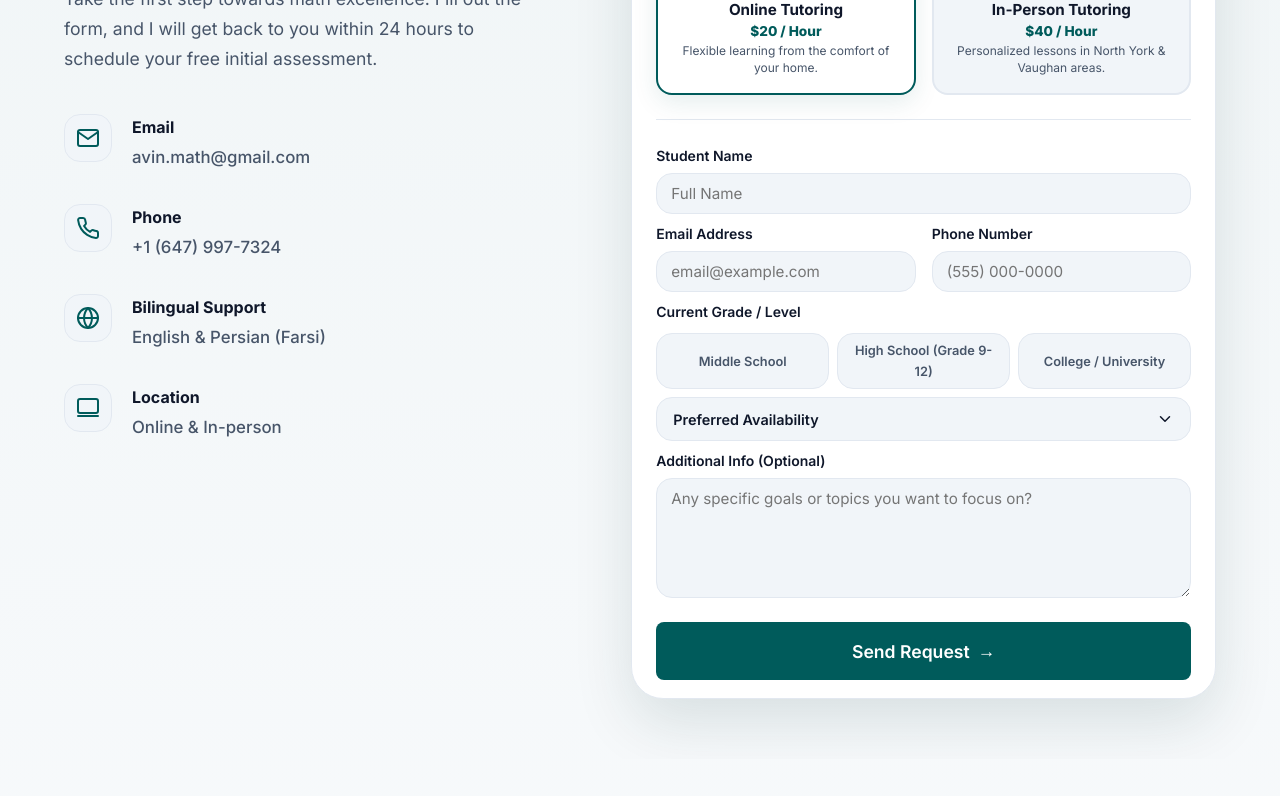
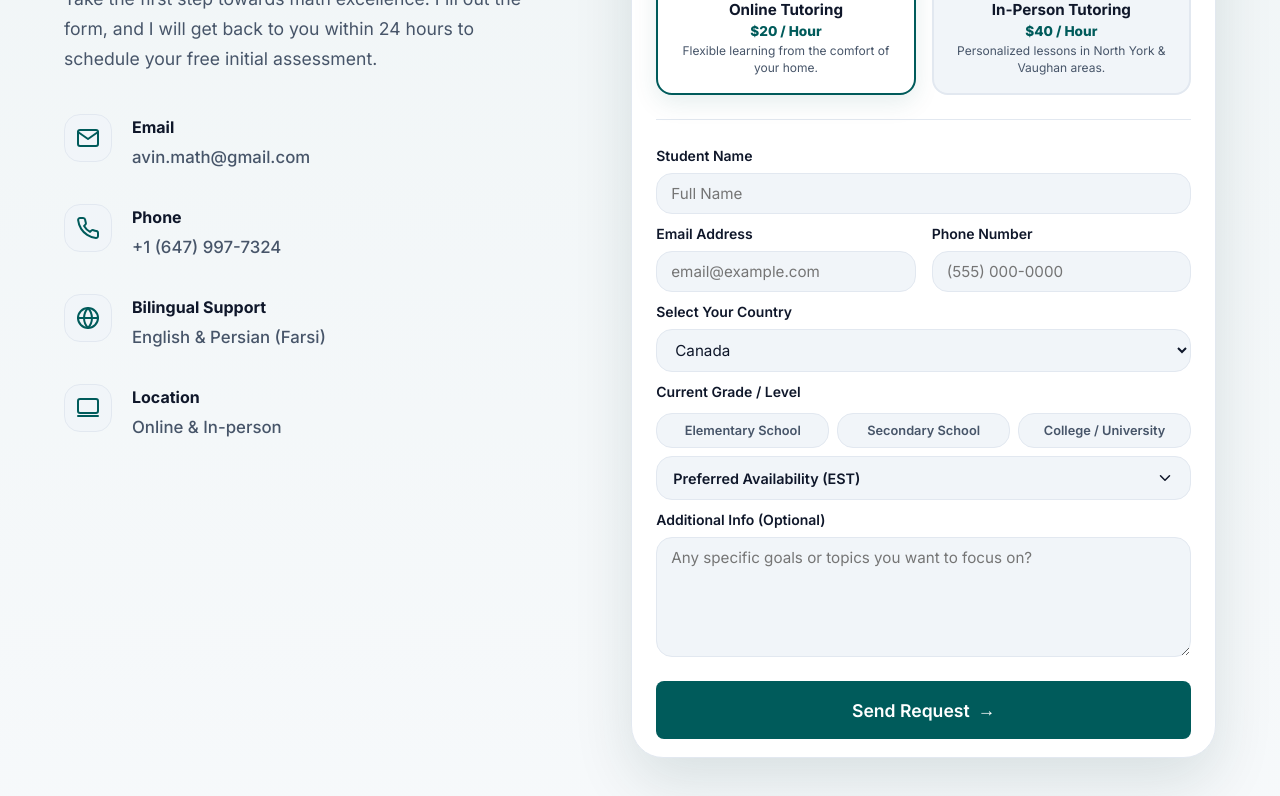
Before and after one commit to parsaabbasian/Math_Tutoring, a Next.js app: page / in a window 1280 px wide. Shown: the part 2129-2925 px from the top of the page. Built offline with nearby package versions, Linux system fonts and the light colour scheme; a web font is replaced by a local one.

Commit message:
Update contact form with dynamic country and grade system selection

```diff
--- a/src/app/components/Contact.tsx
+++ b/src/app/components/Contact.tsx
@@ -56,6 +56,41 @@ export default function Contact() {
   const [isEligible, setIsEligible] = useState(true);
   const [selectedSlots, setSelectedSlots] = useState<string[]>([]);
   const [showAvailability, setShowAvailability] = useState(false);
+  const [selectedCountry, setSelectedCountry] = useState<string>('ca');
+  const [selectedSchoolLevel, setSelectedSchoolLevel] = useState<string | null>(null);
+
+  const getSpecificGrades = (country: string, levelId: string) => {
+    if (levelId === 'college' || levelId === 'university' || levelId === 'sixth') {
+      if (levelId === 'sixth') return [12, 13];
+      return ['Calculus 1', 'Calculus 3'];
+    }
+
+    switch(country) {
+      case 'ca':
+        if (levelId === 'elementary') return [1, 2, 3, 4, 5, 6, 7, 8];
+        if (levelId === 'secondary') return [9, 10, 11, 12];
+        break;
+      case 'us':
+        if (levelId === 'elementary') return [1, 2, 3, 4, 5];
+        if (levelId === 'middle') return [6, 7, 8];
+        if (levelId === 'high') return [9, 10, 11, 12];
+        break;
+      case 'uk':
+        if (levelId === 'primary') return [1, 2, 3, 4, 5, 6];
+        if (levelId === 'secondary') return [7, 8, 9, 10, 11];
+        break;
+      case 'au':
+        if (levelId === 'primary') return [1, 2, 3, 4, 5, 6];
+        if (levelId === 'secondary') return [7, 8, 9, 10, 11, 12];
+        break;
+      case 'ir':
+        if (levelId === 'primary') return [1, 2, 3, 4, 5, 6];
+        if (levelId === 'middle') return [7, 8, 9];
+        if (levelId === 'high') return [10, 11, 12];
+        break;
+    }
+    return [];
+  };
 
   const toggleSlot = (day: string, time: string) => {
     const slot = `${day}-${time}`;
@@ -111,6 +146,7 @@ export default function Contact() {
         form.reset();
         setTutoringType('online');
         setAddress('');
+        setSelectedSchoolLevel(null);
       } else {
         setStatus('error');
       }
@@ -233,7 +269,7 @@ export default function Contact() {
 
                 {/* Conditional Address Field */}
                 {tutoringType === 'in-person' && (
-                  <div className={`${styles.inputGroup} fade-in`}>
+                  <div className={styles.inputGroup}>
                     <label htmlFor="address" className={styles.label}>{t.form.address}</label>
                     <input
                       type="text"
@@ -251,17 +287,66 @@ export default function Contact() {
                   </div>
                 )}
 
+                <div className={styles.row}>
+                  <div className={styles.inputGroup}>
+                    <label className={styles.label}>{t.form.country}</label>
+                    <select
+                      className={styles.input}
+                      value={selectedCountry}
+                      onChange={(e) => {
+                        setSelectedCountry(e.target.value);
+                        setSelectedSchoolLevel(null);
+                      }}
+                      name="country"
+                    >
+                      {t.form.countries.map((c: {id: string, label: string}) => (
+                        <option key={c.id} value={c.id}>{c.label}</option>
+                      ))}
+                    </select>
+                  </div>
+                </div>
+
                 <div className={styles.inputGroup}>
                   <label className={styles.label}>{t.form.grade}</label>
                   <div className={styles.gradeGrid}>
-                    {t.form.grades.map((grade) => (
-                      <label key={grade} className={styles.gradeCard}>
-                        <input type="radio" name="grade" value={grade} required className={styles.radioInput} />
-                        <span className={styles.gradeName}>{grade}</span>
+                    {t.form.systems[selectedCountry as keyof typeof t.form.systems].levels.map((level: {id: string, label: string}) => (
+                      <label key={level.id} className={styles.gradeCard}>
+                        <input
+                          type="radio"
+                          name="schoolLevel"
+                          value={level.label}
+                          required
+                          className={styles.radioInput}
+                          checked={selectedSchoolLevel === level.id}
+                          onChange={() => setSelectedSchoolLevel(level.id)}
+                        />
+                        <span className={styles.gradeName}>{level.label}</span>
                       </label>
                     ))}
                   </div>
                 </div>
+
+                {selectedSchoolLevel && (
+                  <div className={`${styles.inputGroup} fade-in`}>
+                    <label className={styles.label}>
+                      {(selectedSchoolLevel === 'college' || selectedSchoolLevel === 'university')
+                        ? (language === 'fa' ? 'انتخاب درس' : 'Select Course')
+                        : t.form.specificGrade}
+                    </label>
+                    <div className={styles.gradeGrid} style={{ gridTemplateColumns: (selectedSchoolLevel === 'college' || selectedSchoolLevel === 'university') ? 'repeat(auto-fill, minmax(110px, 1fr))' : 'repeat(auto-fill, minmax(80px, 1fr))' }}>
+                      {getSpecificGrades(selectedCountry, selectedSchoolLevel).map((gradeNum) => (
+                        <label key={gradeNum} className={styles.gradeCard}>
+                          <input type="radio" name="specificGrade" value={gradeNum} required className={styles.radioInput} />
+                          <span className={styles.gradeName} style={{ textAlign: 'center', whiteSpace: 'nowrap' }}>
+                            {gradeNum === 'K' || String(gradeNum).startsWith('Calculus')
+                              ? String(gradeNum)
+                              : `${t.form.systems[selectedCountry as keyof typeof t.form.systems].gradePrefix}${gradeNum}`}
+                          </span>
+                        </label>
+                      ))}
+                    </div>
+                  </div>
+                )}
 
                 {/* Availability Toggle */}
                 <div className={styles.inputGroup}>
@@ -270,7 +355,7 @@ export default function Contact() {
                     className={styles.availabilityToggle}
                     onClick={() => setShowAvailability(!showAvailability)}
                   >
-                    <span>{t.form.availability}</span>
+                    <span>{t.form.availability} ({t.form.systems[selectedCountry as keyof typeof t.form.systems].timezone})</span>
                     <svg
                       width="18" height="18" viewBox="0 0 24 24" fill="none" stroke="currentColor" strokeWidth="2" strokeLinecap="round" strokeLinejoin="round"
                       style={{ transform: showAvailability ? 'rotate(180deg)' : 'none', transition: 'transform 0.3s ease' }}
--- a/src/app/translations.ts
+++ b/src/app/translations.ts
@@ -95,7 +95,65 @@ export const translations = {
         message: "Additional Info (Optional)",
         submit: "Send Request",
         success: "Request sent successfully! Avin will contact you soon.",
-        grades: ['Middle School', 'High School (Grade 9-12)', 'College / University'],
+        country: "Select Your Country",
+        countries: [
+          { id: 'ca', label: 'Canada' },
+          { id: 'us', label: 'United States' },
+          { id: 'uk', label: 'United Kingdom' },
+          { id: 'au', label: 'Australia' },
+          { id: 'ir', label: 'Iran' }
+        ],
+        systems: {
+          ca: {
+            levels: [
+              { id: 'elementary', label: 'Elementary School' },
+              { id: 'secondary', label: 'Secondary School' },
+              { id: 'college', label: 'College / University' }
+            ],
+            gradePrefix: "Grade ",
+            timezone: "EST"
+          },
+          us: {
+            levels: [
+              { id: 'elementary', label: 'Elementary School' },
+              { id: 'middle', label: 'Middle School' },
+              { id: 'high', label: 'High School' },
+              { id: 'college', label: 'College / University' }
+            ],
+            gradePrefix: "Grade ",
+            timezone: "EST"
+          },
+          uk: {
+            levels: [
+              { id: 'primary', label: 'Primary School' },
+              { id: 'secondary', label: 'Secondary School' },
+              { id: 'sixth', label: 'Sixth Form' },
+              { id: 'college', label: 'University' }
+            ],
+            gradePrefix: "Year ",
+            timezone: "GMT"
+          },
+          au: {
+            levels: [
+              { id: 'primary', label: 'Primary School' },
+              { id: 'secondary', label: 'Secondary School' },
+              { id: 'college', label: 'University' }
+            ],
+            gradePrefix: "Year ",
+            timezone: "AEST"
+          },
+          ir: {
+            levels: [
+              { id: 'primary', label: 'Primary School' },
+              { id: 'middle', label: 'Middle School' },
+              { id: 'high', label: 'High School' },
+              { id: 'college', label: 'University' }
+            ],
+            gradePrefix: "Grade ",
+            timezone: "IRST"
+          }
+        },
+        specificGrade: "Select Specific Grade",
         type: "Tutoring Type",
         online: "Online",
         inPerson: "In-person",
@@ -209,7 +267,65 @@ export const translations = {
         message: "اطلاعات بیشتر (اختیاری)",
         submit: "ارسال درخواست",
         success: "درخواست با موفقیت ارسال شد! آوین به زودی با شما تماس می‌گیرد.",
-        grades: ["مدرسه راهنمایی", "دبیرستان (کلاس ۹-۱۲)", "کالج / دانشگاه"],
+        country: "کشور خود را انتخاب کنید",
+        countries: [
+          { id: 'ca', label: 'کانادا (Canada)' },
+          { id: 'us', label: 'ایالات متحده (USA)' },
+          { id: 'uk', label: 'انگلستان (UK)' },
+          { id: 'au', label: 'استرالیا (Australia)' },
+          { id: 'ir', label: 'ایران (Iran)' }
+        ],
+        systems: {
+          ca: {
+            levels: [
+              { id: 'elementary', label: 'دبستان و راهنمایی' },
+              { id: 'secondary', label: 'دبیرستان' },
+              { id: 'college', label: 'کالج / دانشگاه' }
+            ],
+            gradePrefix: "پایه ",
+            timezone: "EST"
+          },
+          us: {
+            levels: [
+              { id: 'elementary', label: 'دبستان' },
+              { id: 'middle', label: 'راهنمایی' },
+              { id: 'high', label: 'دبیرستان' },
+              { id: 'college', label: 'کالج / دانشگاه' }
+            ],
+            gradePrefix: "پایه ",
+            timezone: "EST"
+          },
+          uk: {
+            levels: [
+              { id: 'primary', label: 'دبستان (Primary)' },
+              { id: 'secondary', label: 'دبیرستان (Secondary)' },
+              { id: 'sixth', label: 'پیش‌دانشگاهی (Sixth Form)' },
+              { id: 'college', label: 'دانشگاه' }
+            ],
+            gradePrefix: "سال ",
+            timezone: "GMT"
+          },
+          au: {
+            levels: [
+              { id: 'primary', label: 'دبستان (Primary)' },
+              { id: 'secondary', label: 'دبیرستان (Secondary)' },
+              { id: 'college', label: 'دانشگاه' }
+            ],
+            gradePrefix: "سال ",
+            timezone: "AEST"
+          },
+          ir: {
+            levels: [
+              { id: 'primary', label: 'دبستان' },
+              { id: 'middle', label: 'متوسطه اول' },
+              { id: 'high', label: 'متوسطه دوم' },
+              { id: 'college', label: 'دانشگاه' }
+            ],
+            gradePrefix: "پایه ",
+            timezone: "IRST"
+          }
+        },
+        specificGrade: "انتخاب پایه دقیق",
         type: "نوع آموزش",
         online: "آنلاین",
         inPerson: "حضوری",
```
